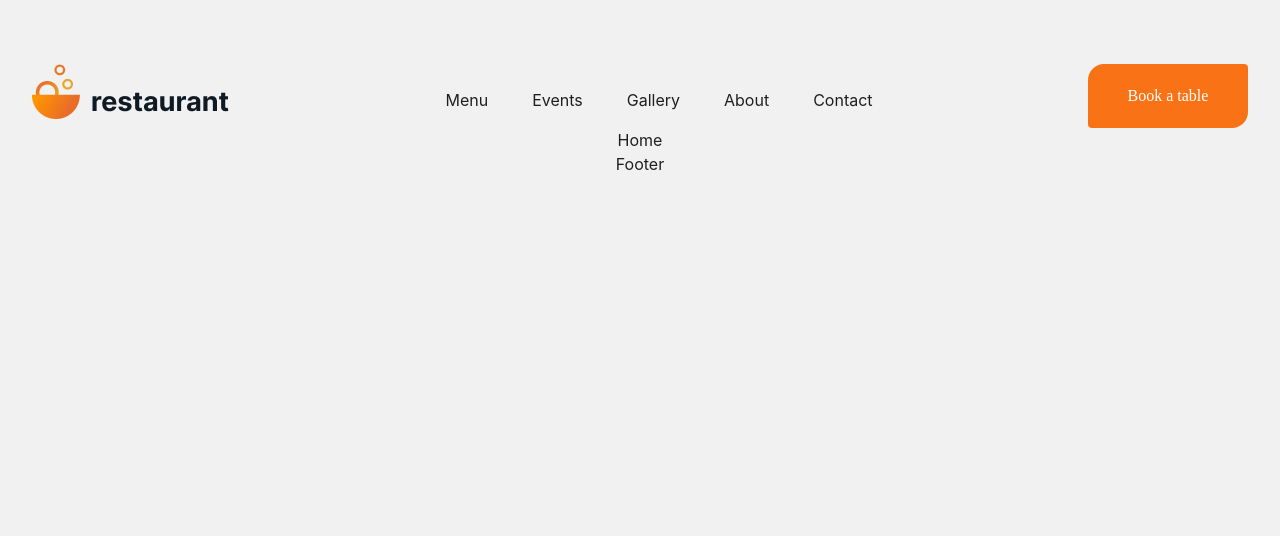
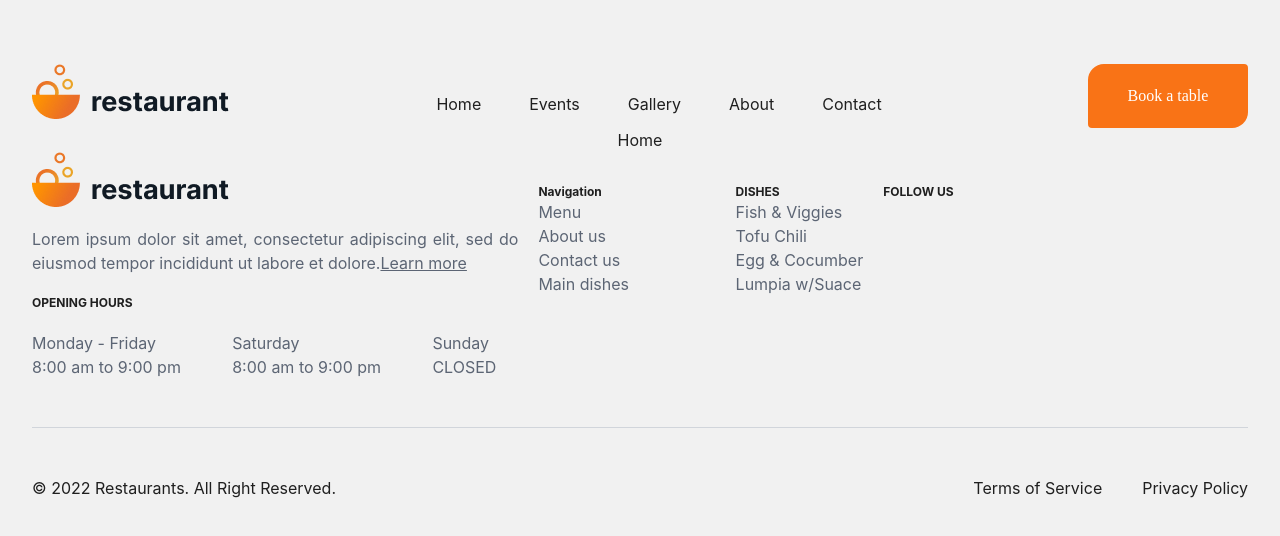
Before and after one commit to Borys-Mch/restaurant, a React (Vite) app: page / in a window 1280 px wide. Shown: the top 536 px of the page. Built offline with nearby package versions, Linux system fonts and the light colour scheme.

Commit message:
Added Footer

```diff
--- a/src/components/Footer.jsx
+++ b/src/components/Footer.jsx
@@ -1,5 +1,73 @@
+import logo from "../assets/logo.png";
+import { footerDishes, footerNavigation } from "../constants";
+
 const Footer = () => {
-  return <div>Footer</div>;
+  return (
+    <div className="flex flex-col">
+      <div className="flex flex-wrap">
+        <div className="w-full md:w-[40%]">
+          <img className="hidden md:block h-[55px]" src={logo} alt="logo" />
+          <p className="pt-5 text-justify text-[#5C6574]">
+            Lorem ipsum dolor sit amet, consectetur adipiscing elit, sed do
+            eiusmod tempor incididunt ut labore et dolore.
+            <a className="underline" href="#">
+              Learn more
+            </a>
+          </p>
+          <h6 className="pt-5 footertitle">OPENING HOURS</h6>
+          <table className="mt-5 w-full text-left text-[#5C6574]">
+            <thead>
+              <tr>
+                <td>Monday - Friday</td>
+                <td>Saturday</td>
+                <td>Sunday</td>
+              </tr>
+            </thead>
+            <tbody>
+              <tr>
+                <td>8:00 am to 9:00 pm</td>
+                <td>8:00 am to 9:00 pm</td>
+                <td>CLOSED</td>
+              </tr>
+            </tbody>
+          </table>
+        </div>
+
+        <div className="flex flex-wrap justify-between w-full md:w-[30%] pt-8">
+          <div className="px-5">
+            <h6 className="footertitle">Navigation</h6>
+            <ul className="text-left text-[#5C6574]">
+              {footerNavigation.map((nav) => (
+                <li key={nav.id}>{nav.title}</li>
+              ))}
+            </ul>
+          </div>
+          <div className="px-5">
+            <h6 className="footertitle">DISHES</h6>
+            <ul className="text-left text-[#5C6574]">
+              {footerDishes.map((nav) => (
+                <li key={nav.id}>{nav.title}</li>
+              ))}
+            </ul>
+          </div>
+        </div>
+
+        <div className="flex w-full md:w-[30%] pt-8">
+          <h6 className="footertitle">FOLLOW US</h6>
+        </div>
+      </div>
+
+      <hr className="my-12 border-gray-300" />
+
+      <div className="flex flex-1 flex-grow justify-between">
+        <p>© 2022 Restaurants. All Right Reserved.</p>
+        <div className="flex">
+          <p className="pr-10">Terms of Service</p>
+          <p>Privacy Policy</p>
+        </div>
+      </div>
+    </div>
+  );
 };
 
 export default Footer;
--- a/src/components/Header.jsx
+++ b/src/components/Header.jsx
@@ -1,19 +1,22 @@
 import logo from "../assets/logo.png";
 import icon from "../assets/icon.png";
 import BookButton from "./BookButton";
+import { navBar } from "../constants";
 
 const Header = () => {
   return (
     <div className="flex flex-row justify-between pt-16">
       <img className="hidden md:block h-[55px]" src={logo} alt="logo" />
       <img className="block md:hidden h-[55px]" src={icon} alt="logo" />
-      <nav className="flex items-end pb-4">
+      <nav className="flex items-end pb-3">
         <ul className="flex flex-row justify-between">
-          <li className="pr-11">Menu</li>
-          <li className="pr-11">Events</li>
-          <li className="pr-11">Gallery</li>
-          <li className="pr-11">About</li>
-          <li>Contact</li>
+          {navBar.map((nav, index) => (
+            <li
+              key={nav.id}
+              className={`${index !== navBar.length - 1 ? "pr-12" : " "}`}>
+              {nav.title}
+            </li>
+          ))}
         </ul>
       </nav>
       <BookButton />
--- /dev/null
+++ b/src/constants/index.js
@@ -0,0 +1,60 @@
+export const navBar = [
+  {
+    id: "home",
+    title: "Home",
+  },
+  {
+    id: "events",
+    title: "Events",
+  },
+  {
+    id: "gallery",
+    title: "Gallery",
+  },
+  {
+    id: "about",
+    title: "About",
+  },
+  {
+    id: "contact",
+    title: "Contact",
+  },
+];
+
+export const footerNavigation = [
+  {
+    id: "menu",
+    title: "Menu",
+  },
+  {
+    id: "about",
+    title: "About us",
+  },
+  {
+    id: "contact",
+    title: "Contact us",
+  },
+  {
+    id: "maindishes",
+    title: "Main dishes",
+  },
+];
+
+export const footerDishes = [
+  {
+    id: "fish",
+    title: "Fish & Viggies",
+  },
+  {
+    id: "tofu",
+    title: "Tofu Chili",
+  },
+  {
+    id: "egg",
+    title: "Egg & Cocumber",
+  },
+  {
+    id: "lumpia",
+    title: "Lumpia w/Suace",
+  },
+];
--- a/src/index.css
+++ b/src/index.css
@@ -12,3 +12,9 @@ body {
     color: #1f1f1f;
     background-color: #f1f1f1;
 }
+
+@layer components {
+    .footertitle {
+        @apply text-xs font-bold text-left
+    }
+}
```
